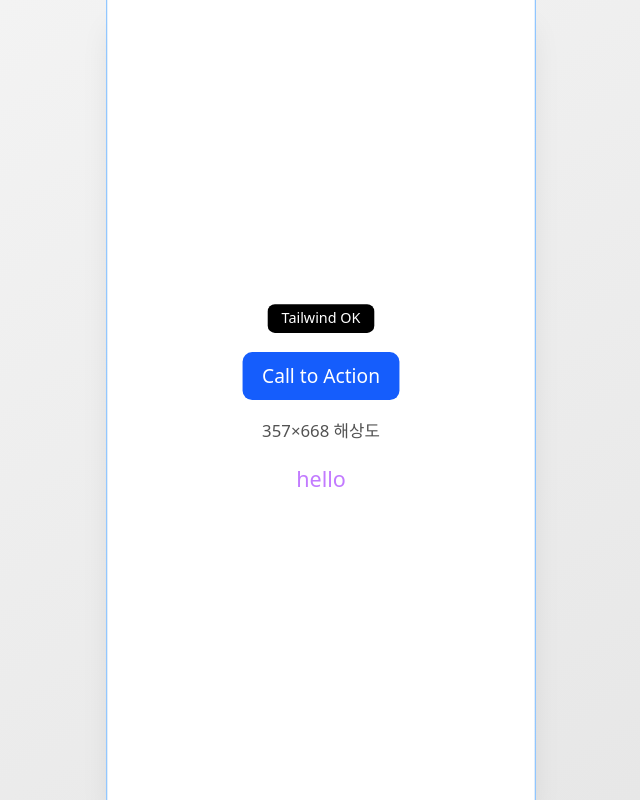
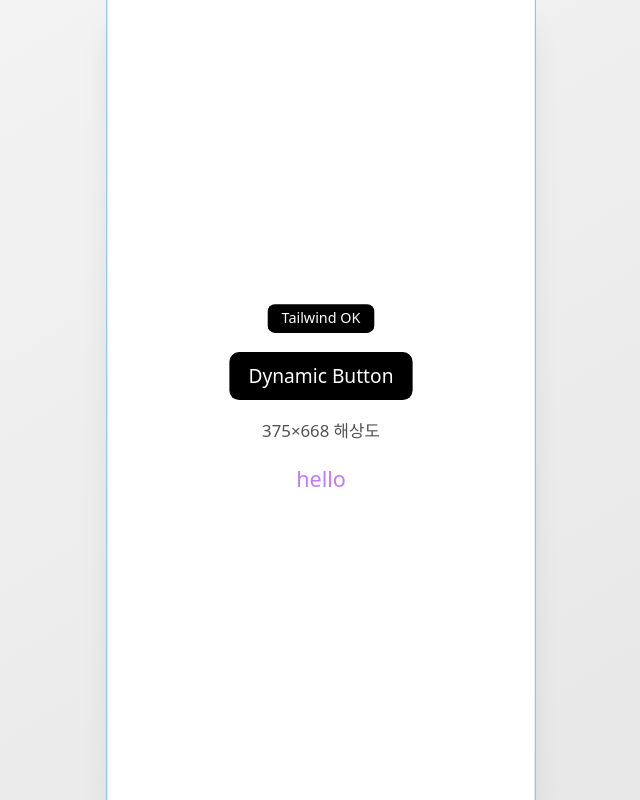
Before and after one commit to depromeet/17th-team3-Web, a Next.js app: page / in a window 1280 px wide. Shown: the whole page, without its empty margins (319-959 px from the left). Built offline with nearby package versions, Linux system fonts and the light colour scheme.

Commit message:
[Test] twMerge 적용 테스트

```diff
--- a/src/app/page.tsx
+++ b/src/app/page.tsx
@@ -1,11 +1,30 @@
+import { clsx } from 'clsx';
+import { twMerge } from 'tailwind-merge';
+
 const HomePage = () => {
+  const isPrimary = true;
+  const isLarge = false;
+
+  // clsx + twMerge 조합
+  const buttonClass = twMerge(
+    clsx(
+      'rounded-lg px-4 py-2 font-medium transition',
+      isPrimary
+        ? 'bg-blue-600 text-white hover:bg-blue-700'
+        : 'bg-gray-200 text-gray-700 hover:bg-gray-300',
+      isLarge && 'text-lg py-3 px-6', // false면 빠짐
+      'bg-black' // <- bg 충돌을 넣음 → twMerge가 최종 bg-black 중 마지막 걸 남김
+    )
+  );
+
   return (
     <main className="flex h-full flex-col items-center justify-center gap-4 p-4">
       <div className="rounded-md bg-black px-3 py-1 text-xs text-white">Tailwind OK</div>
-      <button className="rounded-lg bg-blue-600 px-4 py-2 text-white hover:opacity-90">
-        Call to Action
-      </button>
-      <p className="text-sm text-neutral-600">357×668 해상도</p>
+
+      {/* clsx + twMerge 사용한 버튼 */}
+      <button className={buttonClass}>Dynamic Button</button>
+
+      <p className="text-sm text-neutral-600">375×668 해상도</p>
       <span className="text-lg text-purple-400">hello</span>
     </main>
   );
```
